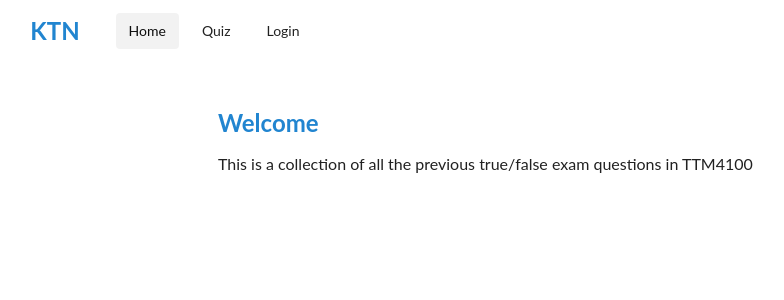
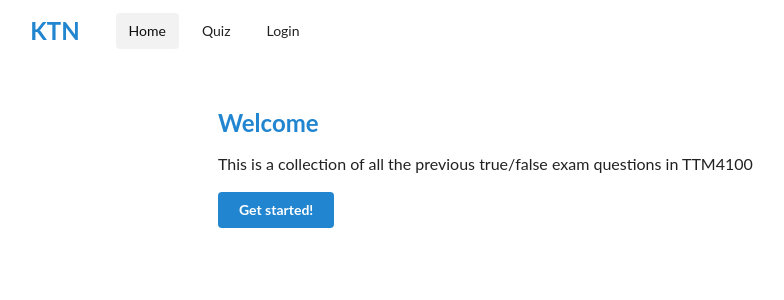
Before and after one commit to tenstad/ktn, a Django app: page / in a window 1280 px wide. Shown: the top 300 px of the page, without its empty margins (72-856 px from the left). Run offline with Django 3.2, Linux system fonts and the light colour scheme.

Commit message:
Add get started

```diff
--- a/ktn/templates/ktn/index.html
+++ b/ktn/templates/ktn/index.html
@@ -6,5 +6,6 @@
   <div class="ui container text">
     <h2 class="ui header item {{ "ACCENT_COLOR_NAME"|setting }}">Welcome</h2>
     <p>This is a collection of all the previous true/false exam questions in TTM4100</p>
+    <a class="ui {{ 'ACCENT_COLOR_NAME'|setting }} button" href="/quiz/">Get started!</a>
   </div>
 {% endblock content %}
```
